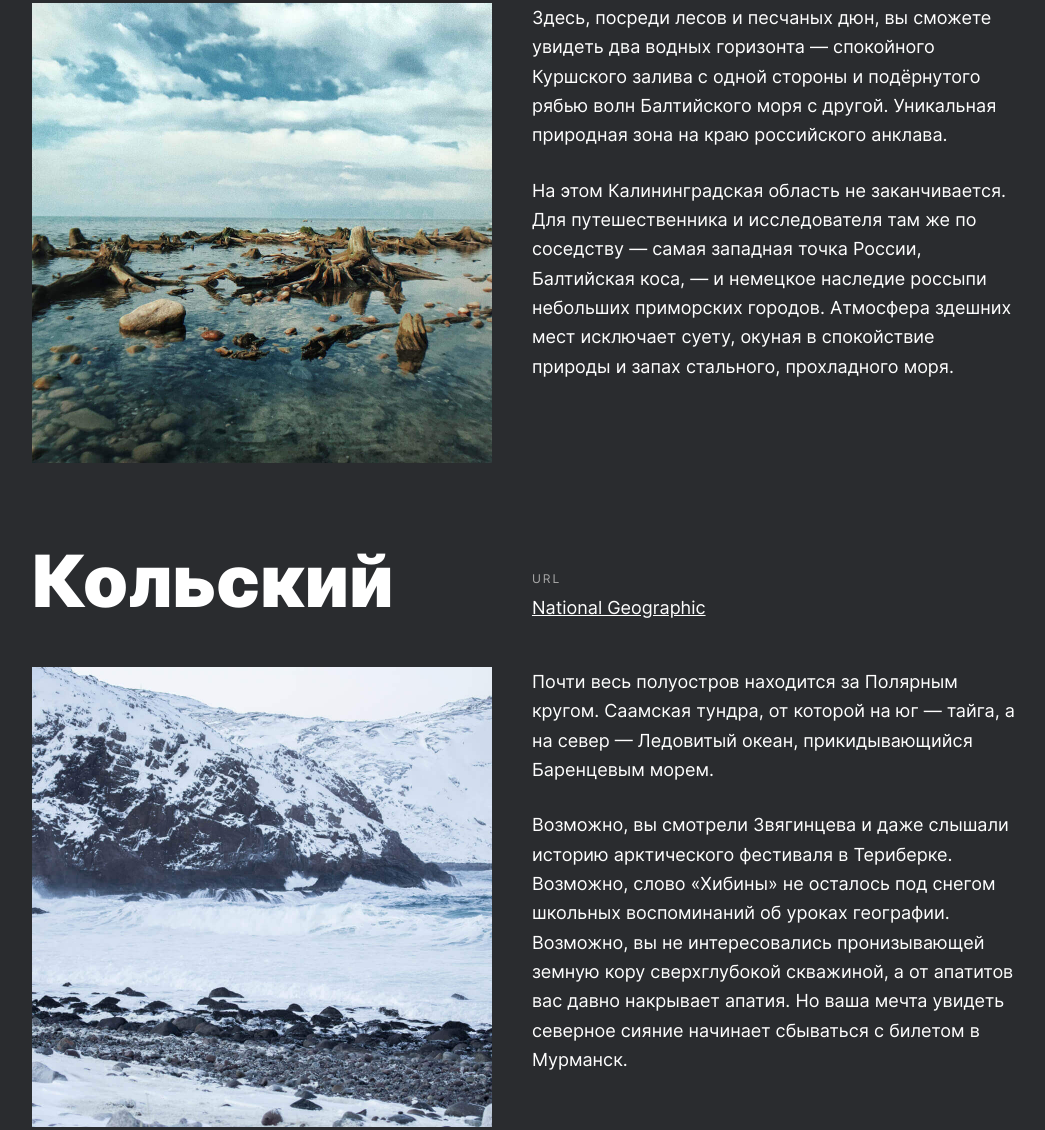
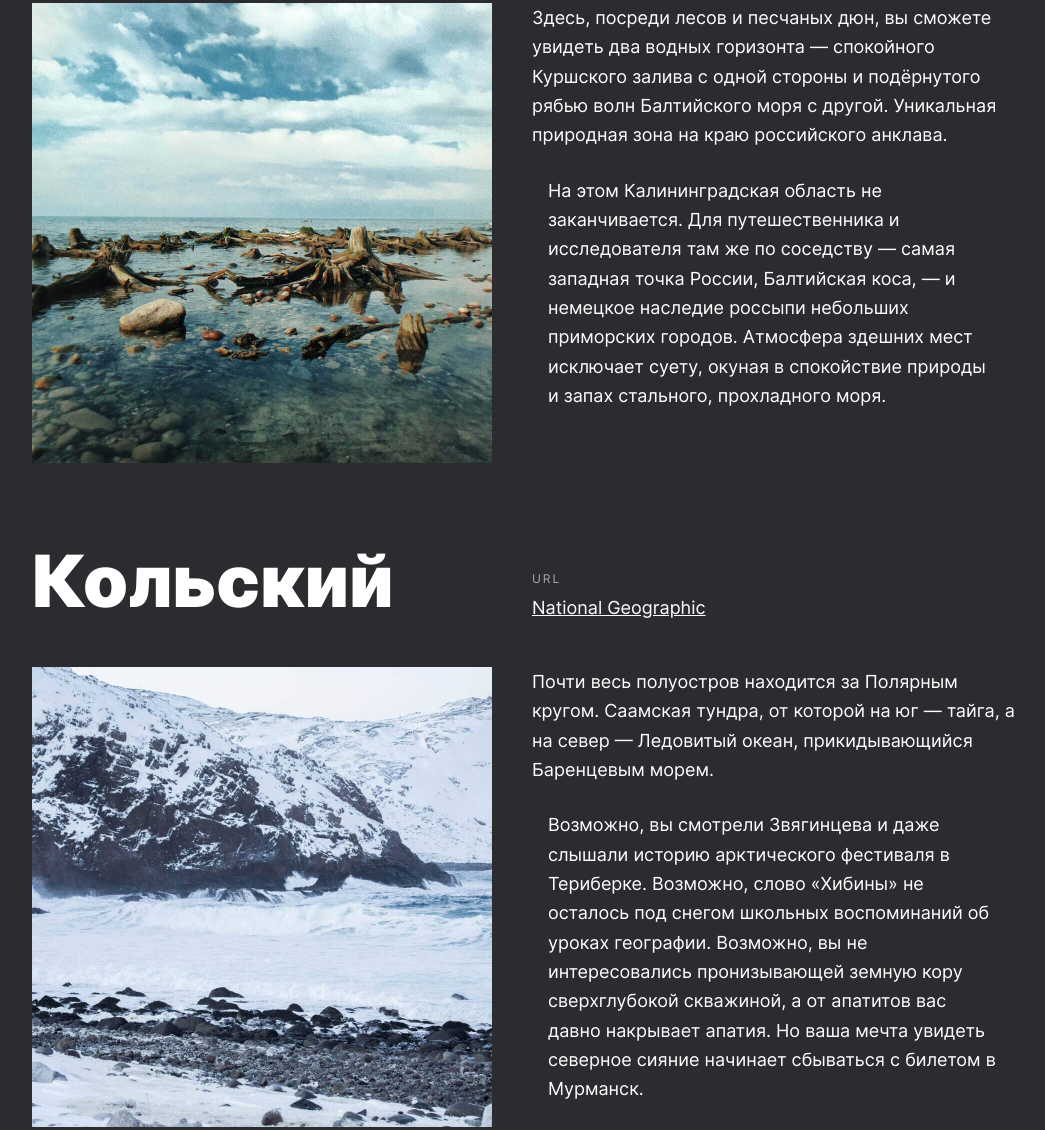
Before and after one commit to davatim/russian-travel, a plain HTML site: page index.html in a window 1280 px wide. Shown: the part 2712-3842 px from the top of the page, without its empty margins (116-1161 px from the left). Drawn offline with Linux system fonts and the light colour scheme; files whose address does not match are found by name.

Commit message:
исправление неск. ошибок

```diff
--- a/blocks/footer/__link/footer__link.css
+++ b/blocks/footer/__link/footer__link.css
@@ -6,7 +6,7 @@
   font-size: 16px;
   line-height: 18px;
 }
-@media screen and (max-width: 1024px) {
+@media screen and (max-width: 400px) {
   .footer__link{
     font-size: 24px;
     line-height: 24px;
--- a/blocks/place/__paragraph/place__paragraph.css
+++ b/blocks/place/__paragraph/place__paragraph.css
@@ -4,6 +4,7 @@
   font-weight: 400;
   font-size: 18px;
   line-height: 163%;
+  padding: 0%;
 }
 
 @media screen and (max-width: 1130px) {
@@ -27,5 +28,5 @@
 }
 .place__paragraph:last-child {
   margin: 0;
-  padding: 0;
+  padding: 0 16px;
 }
```
